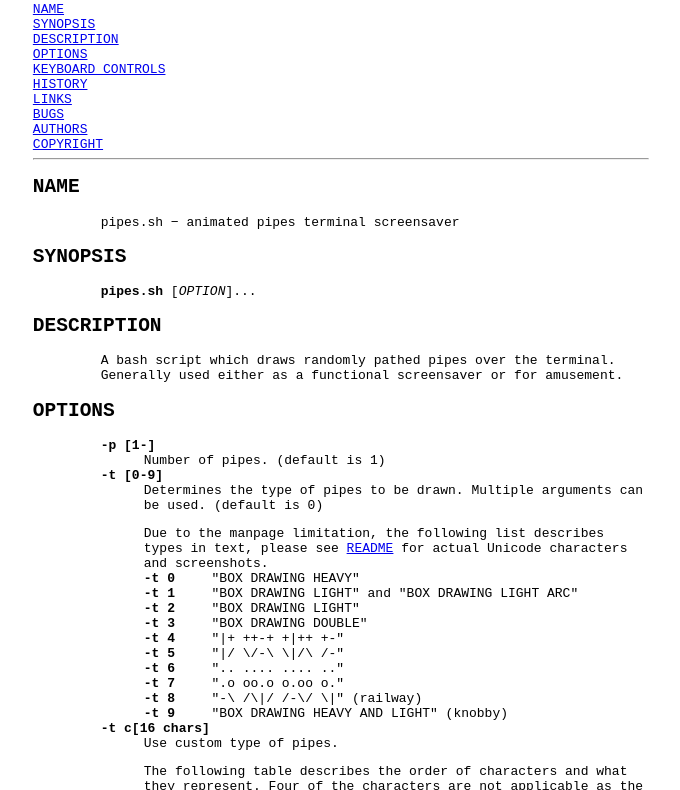
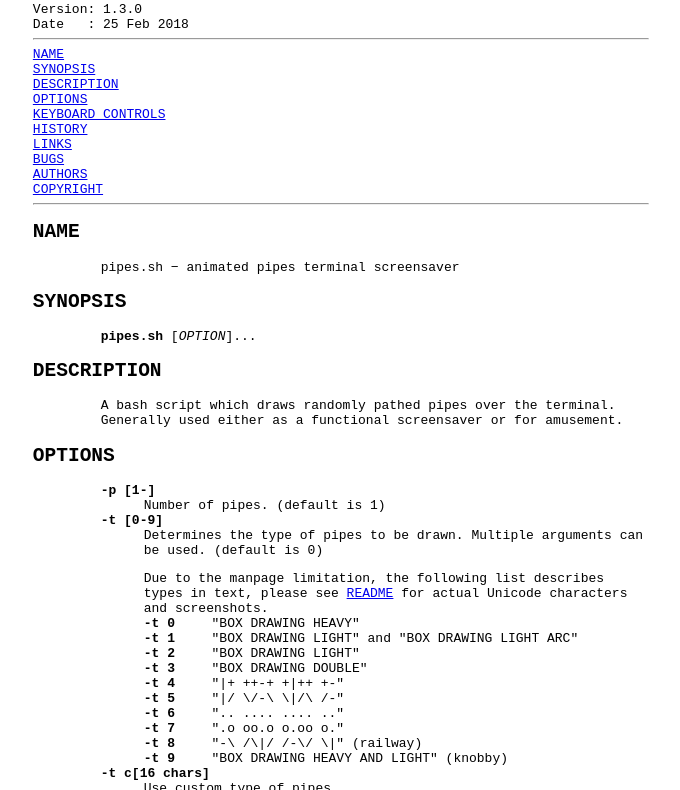
Before and after one commit to pipeseroni/pipes.sh, a plain HTML site: page pipes.sh.6.html in a window 1280 px wide. Shown: the part 63-853 px from the top of the page, without its empty margins (299-979 px from the left). Drawn offline with Linux system fonts and the light colour scheme.

Commit message:
add date and version strings to manpage HTML

```diff
--- a/pipes.sh.6.html
+++ b/pipes.sh.6.html
@@ -1,7 +1,7 @@
 <!-- Creator     : groff version 1.22.2 -->
-<!-- CreationDate: Fri Mar  2 04:52:24 2018 -->
+<!-- CreationDate: Thu Mar 22 02:22:50 2018 -->
 <!-- Modified By : pipes.sh Makefile -->
-<!-- Modified At : Fri Mar  2 04:52:24 UTC 2018 -->
+<!-- Modified At : Thu Mar 22 02:22:50 UTC 2018 -->
 <!DOCTYPE html PUBLIC "-//W3C//DTD HTML 4.01 Transitional//EN"
 "http://www.w3.org/TR/html4/loose.dtd">
 <html>
@@ -22,6 +22,7 @@
 <body>
 
 <h1 align="center">pipes.sh</h1>
+<pre>Version: 1.3.0<br>Date   : 25 Feb 2018</pre><hr>
 
 <a href="#NAME">NAME</a><br>
 <a href="#SYNOPSIS">SYNOPSIS</a><br>
```
